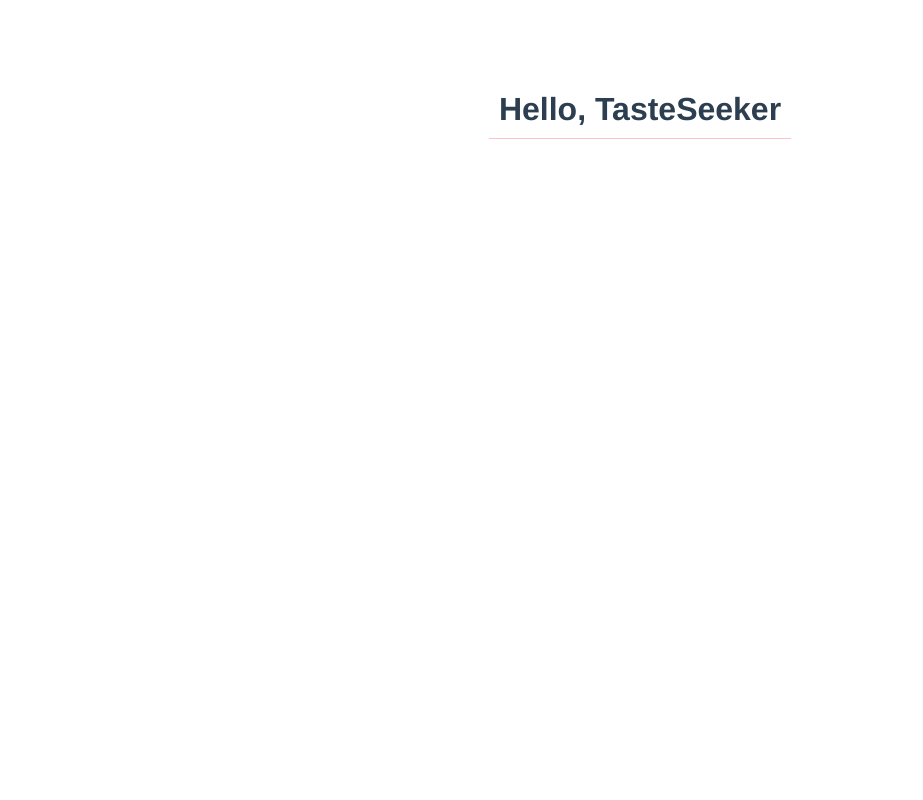
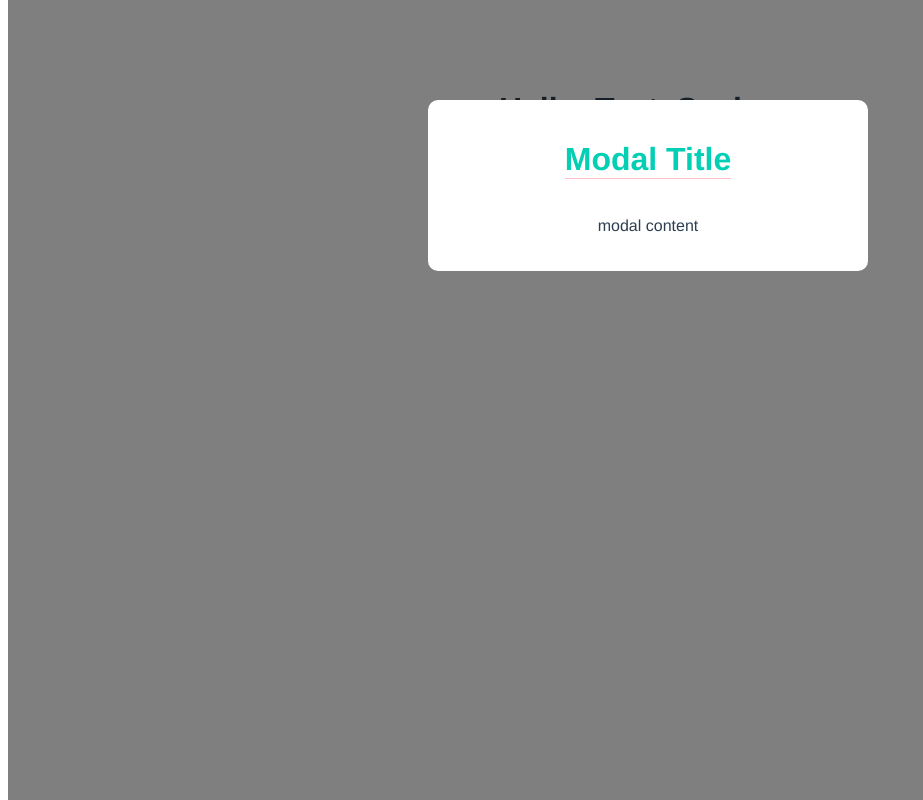
Before and after one commit to Madeleinesj/tasteseeker101623, a Vue app: page / in a window 1280 px wide. Shown: the whole page, without its empty margins (0-923 px from the left). Built offline with nearby package versions, Linux system fonts and the light colour scheme.

Commit message:
Add Modal Class

```diff
--- a/src/App.vue
+++ b/src/App.vue
@@ -1,13 +1,25 @@
 <template>
   <h1>{{ title }}</h1>
+  <Modal />
+
 </template>
 
 <script>
+import Modal from './components/Modal.vue'
+
 export default {
   name: 'App',
+  components: { Modal },
   data() {
     return {
       title: 'Hello, TasteSeeker'
+    }
+  },
+  methods: {
+    handleClick() {
+      console.log(this.$refs.name)
+      this.$refs.name.classList.add('active')
+      this.$refs.name.focus()
     }
   }
 }
--- /dev/null
+++ b/src/components/Modal.vue
@@ -0,0 +1,31 @@
+<template>
+    <div class="backdrop">
+        <div class="modal">
+            <h1>Modal Title</h1>
+            <p>modal content</p>
+        </div>
+    </div>
+</template>
+
+<style scoped>
+    .modal {
+        width: 400px;
+        padding: 20px;
+        margin: 100px auto;
+        background: white;
+        border-radius: 10px;
+    }
+    .backdrop {
+        top: 0;
+        position: fixed;
+        background: rgba(0,0,0,0.5);
+        width: 100%;
+        height: 100%;
+    }
+    h1 {
+        color: #03cfb4;
+        display: inline-block;
+        padding: 0;
+    }
+
+</style>
```
Also changed, not shown: src/components/HelloWorld.vue (deleted, +0 -57 lines).
